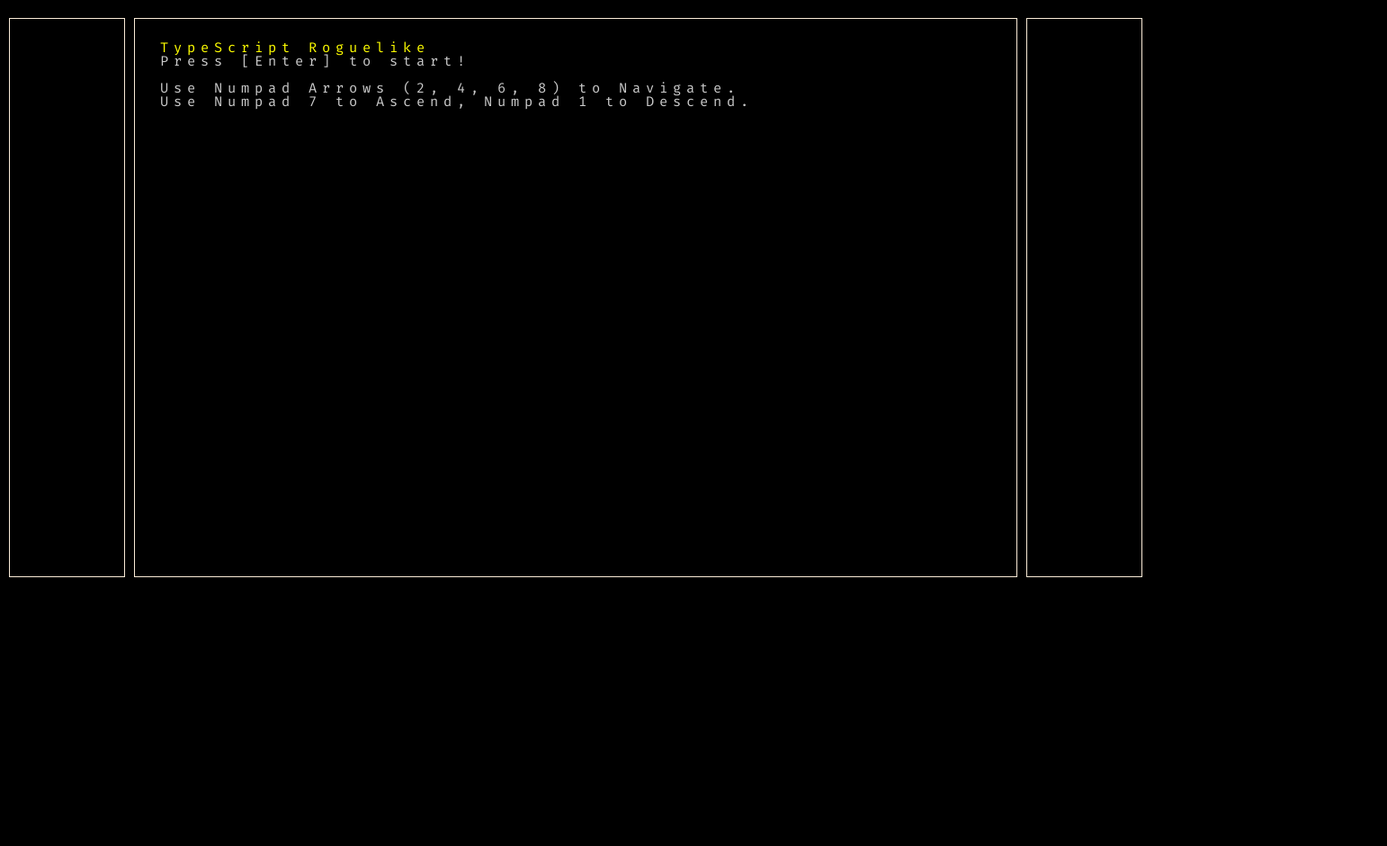
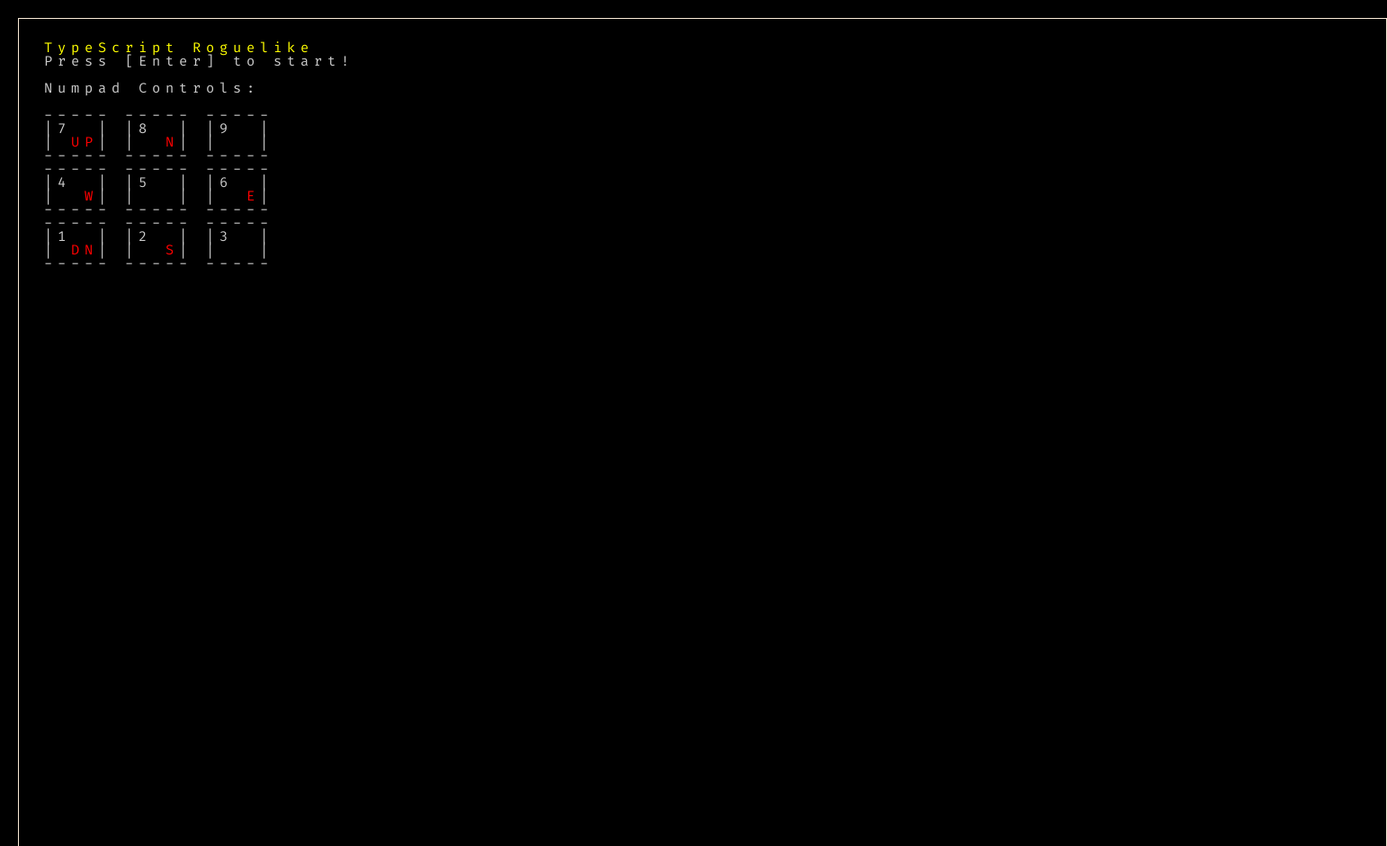
Before and after one commit to krummja/rot_roguelike, a website built with webpack: page index.html in a window 1280 px wide. Shown: the top 941 px of the page at 90% size, 1542 px wide, since content can reach past the window. Before the commit the page ends 800 px from the top, so only its background shows below. Built offline with Linux system fonts and the light colour scheme.

Commit message:
Implemented more flexible message system

```diff
--- a/index.css
+++ b/index.css
@@ -36,7 +36,7 @@ canvas {
     display: block;
     width: 300px;
     height: 620px;
-    border: antiquewhite 1px solid;
+    /* border: antiquewhite 1px solid; */
 }
 
 #header {
--- a/src/Builder.ts
+++ b/src/Builder.ts
@@ -1,5 +1,6 @@
 import * as ROT from 'rot-js';
 
+import { shuffleCoordArray } from './utils';
 import { Tile } from './Display';
 import { Game } from './Game';
 
@@ -112,7 +113,7 @@ class Builder
 
     while (tiles.length > 0) {
       tile = tiles.pop();
-      neighbors = Game.getNeighborPositions(tile.x, tile.y);
+      neighbors = this.getNeighborPositions(tile.x, tile.y);
 
       while (neighbors.length > 0) {
         tile = neighbors.pop();
@@ -206,6 +207,19 @@ class Builder
     }
   }
 
+  public getNeighborPositions(x: number, y: number): Array<{x: number, y: number}>
+  {
+    let tiles: Array<{x: number, y: number}> = [];
+    for (let dX = -1; dX < 2; dX++) {
+      for (let dY = -1; dY < 2; dY++) {
+        if (dX == 0 && dY == 0) {
+          continue;
+        }
+        tiles.push({x: x + dX, y: y + dY});
+      }
+    }
+    return shuffleCoordArray(tiles);
+  }
 }
 
 
--- a/src/Display/PlayScreen.ts
+++ b/src/Display/PlayScreen.ts
@@ -1,3 +1,4 @@
+import { EventEmitter } from 'events';
 import * as ROT from 'rot-js';
 
 import { Player } from '../ECS';
@@ -8,6 +9,7 @@ import { IScreen, Map, Tile } from './';
 class PlayScreen implements IScreen
 {
   public game: Game;
+  public key: string = "PLAY";
 
   public map: Map;
   public mapArray: Array<Array<Tile>> = null;
@@ -17,6 +19,7 @@ class PlayScreen implements IScreen
   public get player(): Player { return this._player; }
   private readonly _player: Player;
 
+  private _EVENTS: EventEmitter;
 
   constructor(game: Game)
   {
@@ -28,6 +31,8 @@ class PlayScreen implements IScreen
       background: [0, 0, 0] || null,
       sightRadius: 20,
     }, this.game, this.map);
+
+    this._EVENTS = Game.EVENTS;
   }
 
 
@@ -43,6 +48,7 @@ class PlayScreen implements IScreen
     let tiles = new Builder(width, height, depth, ratio, iterations, tilesFilled).tiles;
     this.map = new Map(tiles, this._player);
     this.map.engine.start();
+    this._EVENTS.emit('ready');
   }
 
   public exit(): void
@@ -119,7 +125,7 @@ class PlayScreen implements IScreen
     }
 
     this.game.messageManager.renderMessage(0, 0, 'position');
-    this.game.messageManager.renderMessage(0, 39, 'tryMove', 'up');
+    this.game.messageManager.renderMessage(0, 56, 'tryMove', 'down');
   }
 
   public handleInput(inputType: string, inputData: any): void
@@ -153,11 +159,7 @@ class PlayScreen implements IScreen
     let newY = this._player.y + dY;
     let newZ = this._player.z + dZ;
     this._player.tryMove(newX, newY, newZ, this.map);
-    this.game.messageManager.sendMessage(
-      this._player,
-      'position',
-      "Position: %s", [this._player.x + "," + this._player.y]
-    );
+    this._EVENTS.emit('position')
   }
 }
 
--- a/src/Display/Screen.ts
+++ b/src/Display/Screen.ts
@@ -4,6 +4,7 @@ import { Player } from '../ECS';
 
 interface IScreen
 {
+  key: string;
   enter(): void;
   exit(): void;
   render(display: ROT.Display): void;
--- a/src/Display/StartScreen.ts
+++ b/src/Display/StartScreen.ts
@@ -1,3 +1,4 @@
+import { EventEmitter } from 'events';
 import * as ROT from 'rot-js';
 
 import { Game } from '../Game';
@@ -6,22 +7,25 @@ import { IScreen, PlayScreen } from './';
 class StartScreen implements IScreen
 {
   public game: Game;
+  public key: string = "START";
 
+  private _EVENTS: EventEmitter;
 
   constructor(game: Game)
   {
     this.game = game;
+    this._EVENTS = Game.EVENTS;
   }
 
 
   public enter()
   {
-    console.log("StartScreen.enter: Entered start screen.");
+    this._EVENTS.emit('ready');
   }
 
   public exit(): void
   {
-    console.log("StartScreen.exit:  Exited start screen.");
+    this.game.display.drawText(1, 20, "Loading...");
   }
 
   public render(display: ROT.Display): void
@@ -29,8 +33,20 @@ class StartScreen implements IScreen
     display.drawText(1, 1, "%c{yellow}TypeScript Roguelike");
     display.drawText(1, 2, "Press [Enter] to start!");
 
-    display.drawText(1, 4, "Use Numpad Arrows (2, 4, 6, 8) to Navigate.");
-    display.drawText(1, 5, "Use Numpad 7 to Ascend, Numpad 1 to Descend.");
+    display.drawText(1, 4, "Numpad Controls:");
+
+    display.drawText(1,  6, "----- ----- -----");
+    display.drawText(1,  7, "|7  | |8  | |9  |")
+    display.drawText(1,  8, "| %c{red}UP%c{}| |  %c{red}N%c{}| |   |");
+    display.drawText(1,  9, "----- ----- -----");
+    display.drawText(1, 10, "----- ----- -----");
+    display.drawText(1, 11, "|4  | |5  | |6  |")
+    display.drawText(1, 12, "|  %c{red}W%c{}| |   | |  %c{red}E%c{}|");
+    display.drawText(1, 13, "----- ----- -----");
+    display.drawText(1, 14, "----- ----- -----");
+    display.drawText(1, 15, "|1  | |2  | |3  |");
+    display.drawText(1, 16, "| %c{red}DN%c{}| |  %c{red}S%c{}| |   |");
+    display.drawText(1, 17, "----- ----- -----");
   }
 
   public handleInput(inputType: string, inputData: any): void
@@ -39,8 +55,13 @@ class StartScreen implements IScreen
     {
       if (inputData.keyCode === ROT.KEYS.VK_RETURN)
       {
-        let play = new PlayScreen(this.game);
-        this.game.switchScreen(play);
+        this.game.display.drawText(1, 20, "Loading...");
+
+        let start = this;
+        setTimeout(()=>{
+          let play = new PlayScreen(start.game);
+          start.game.switchScreen(play);
+        }, 3000);
       }
     }
   }
--- a/src/ECS/Mixins.ts
+++ b/src/ECS/Mixins.ts
@@ -14,6 +14,7 @@ interface IMixin
   properties?: IProperties;
   init(properties: IProperties): void;
 }
+
 
 export class Moveable implements IMixin
 {
@@ -67,7 +68,7 @@ export class Moveable implements IMixin
         this.x = x;
         this.y = y;
         this.z = z;
-        this._EVENTS.emit('tryMove', ' ');
+        this._EVENTS.emit('tryMove', 'Your footsteps echo...');
         return true;
       } else if (tile.diggable) {
         map.dig(x, y, z);
@@ -118,7 +119,7 @@ export class Recipient implements IMixin
   {
     this._messages = {
       position: [],
-      tryMove: [],
+      tryMove: ['', '', '', ''],
       combat: []
     }
     this.receiveMessage = (sender: string, message: string): void => {
@@ -144,3 +145,12 @@ export class Actor extends Recipient implements IMixin
     };
   }
 }
+
+
+export class Combatant implements IMixin
+{
+  public init()
+  {
+
+  }
+}
--- a/src/Game.ts
+++ b/src/Game.ts
@@ -1,11 +1,7 @@
 import * as ROT from 'rot-js';
 import { EventEmitter } from 'events';
-import { vsprintf } from 'sprintf';
 
-import { Player } from './ECS';
 import { Screen } from './types';
-import { shuffleCoordArray } from './utils';
-
 import { MessageManager } from './MessageManager';
 
 class Game
@@ -25,15 +21,14 @@ class Game
 
   public get screenWidth(): number { return this._screenWidth; }
   public set screenWidth(v: number) { this._screenWidth = v; }
-  private _screenWidth: number = 64;
+  private _screenWidth: number = 100;
 
   public get screenHeight(): number { return this._screenHeight; }
   public set screenHeight(v: number) { this._screenHeight = v; }
-  private _screenHeight: number = 40;
+  private _screenHeight: number = 60;
 
   private _fontFamily: string = 'Fira Code';
   private _fontStyle: string = 'normal';
-  private _fontSize: number = 12;
   private _spacing: number = 1.0;
   private _squareRatio: boolean = true;
 
@@ -58,10 +53,8 @@ class Game
   public init(): void
   {
     let game = this;
-    let bindEventToScreen = (event: string): void =>
-    {
-      window.addEventListener(event, (e: any): void =>
-      {
+    let bindEventToScreen = (event: string): void => {
+      window.addEventListener(event, (e: any): void => {
         if (game.currentScreen !== null) {
           game.currentScreen.handleInput(event, e);
         }
@@ -80,30 +73,16 @@ class Game
 
   public switchScreen(screen: Screen): void
   {
-    if (this.currentScreen !== null) {
-      this.currentScreen.exit();
+    if (this._currentScreen !== null) {
+      this._currentScreen.exit();
     }
 
-    this.display.clear();
-    this.currentScreen = screen;
-    if (this.currentScreen) {
-      this.currentScreen.enter();
-      this.refresh()
+    this._display.clear();
+    this._currentScreen = screen;
+    if (this._currentScreen) {
+      this._currentScreen.enter();
+      this.refresh();
     }
-  }
-
-  public static getNeighborPositions(x: number, y: number): Array<{x: number, y: number}>
-  {
-    let tiles: Array<{x: number, y: number}> = [];
-    for (let dX = -1; dX < 2; dX++) {
-      for (let dY = -1; dY < 2; dY++) {
-        if (dX == 0 && dY == 0) {
-          continue;
-        }
-        tiles.push({x: x + dX, y: y + dY});
-      }
-    }
-    return shuffleCoordArray(tiles);
   }
 }
 
--- a/src/MessageManager.ts
+++ b/src/MessageManager.ts
@@ -14,6 +14,13 @@ export class MessageManager
     this._game = game;
     this._EVENTS = Game.EVENTS;
 
+    this._EVENTS.on('position', () => {
+      let player = this._game.currentScreen.player;
+      this.sendMessage(player,
+        'position',
+        "Position: %s", [player.x + "," + player.y]);
+    })
+
     this._EVENTS.on('tryMove', (s: string) => {
       this.sendMessage(this._game.currentScreen.player, 'tryMove', '%s', [s]);
     });
@@ -25,6 +32,7 @@ export class MessageManager
     recipient.receiveMessage(sender, message);
   }
 
+  // Change this so that as y decreases, the text fades out
   public renderMessage(x: number, y: number, sender: string, direction: string = 'down')
   {
     let messages = this._game.currentScreen.player.messages[sender];
@@ -34,6 +42,7 @@ export class MessageManager
         y -= this._game.display.drawText(x, y, '%c{white}%b{black}' + messages[i]);
       } else if (direction === 'down') {
         y += this._game.display.drawText(x, y, '%c{white}%b{black}' + messages[i]);
+        console.log(y);
       }
     }
   }
--- a/src/types.d.ts
+++ b/src/types.d.ts
@@ -2,9 +2,12 @@ import * as ROT from 'rot-js';
 import { FOV } from 'rot-js';
 
 import { Player } from './ECS';
+import { Game } from './Game';
 
 type Screen = {
-  player?: Player
+  game: Game;
+  key: string;
+  player?: Player;
   enter(): void;
   exit(): void;
   render(display: ROT.Display): void;
```
Also changed, not shown: build/Builder.js, build/Display/PlayScreen.js, build/Display/StartScreen.js, build/ECS/Mixins.js, build/Game.js, build/MessageManager.js, dist/bundle.js, src/ECS/Entities.ts (line endings or trailing spaces).
